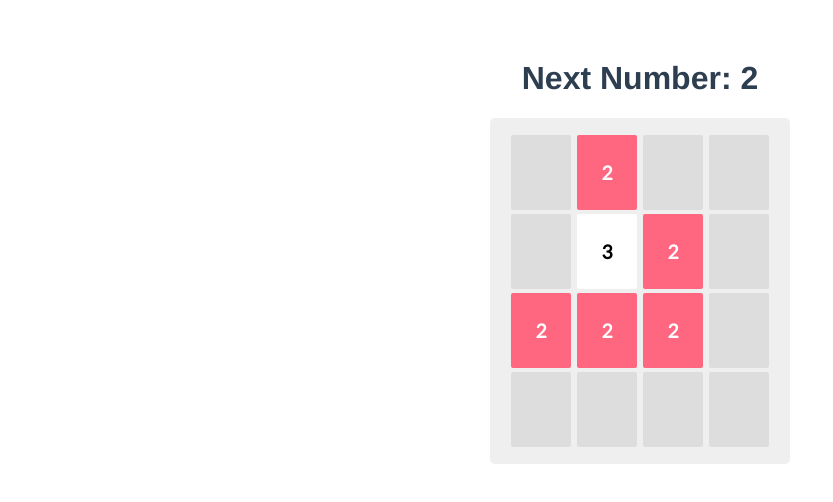
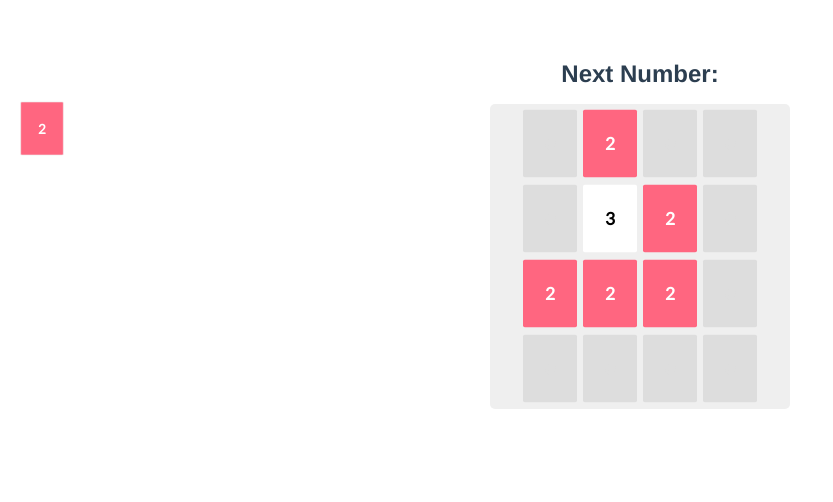
Before and after one commit to theryaz/threes, a Vue app: page / in a window 1280 px wide. Shown: the top 502 px of the page, without its empty margins (0-833 px from the left). Built offline with nearby package versions, Linux system fonts and the light colour scheme.

Commit message:
WIP Refactoring to animate cells

```diff
--- a/src/components/Cell.vue
+++ b/src/components/Cell.vue
@@ -1,5 +1,8 @@
 <template>
-  <div class="cell" v-bind:class="getClass()">
+  <div
+    class="cell"
+    :style="styleObject"
+    :class="getClass()">
     {{ this.Value() }}
   </div>
 </template>
@@ -10,7 +13,13 @@ export default {
   name: 'Cell',
   props:{
     row: Number,
-    col: Number
+    col: Number,
+    initialValue: Number,
+  },
+  mounted(){
+    if(this.initialValue){
+      this.setValue(this.initialValue);
+    }
   },
   data() {
     return {
@@ -18,51 +27,29 @@ export default {
       setValue: (v) => this.state.grid[this.row - 1][this.col - 1] = v,
       getClass(){
         let value = this.state.grid[this.row - 1][this.col - 1];
-        if(value === 1){
-          return 'blue';
-        }else if(value === 2){
-          return 'red';
-        }else if(value === 3){
-          return 'white';
-        }else if(value === 0){
-          return 'empty';
-        }
-      }
+        return this.state.grid.getClass(value);
+      },
+      styleObject:{
+        top: this.getTop() + "px",
+        left: this.getLeft() + "px",
+      },
+      padding: 5
     };
+  },
+  methods: {
+    getTop(){
+      return ((this.row -1) * 75);
+    },
+    getLeft(){
+      return (this.col - 1) * (75 * 0.8);
+    }
   }
 }
 </script>
 
 <style lang="scss">
-  $size: 75px;
+  @import "../scss/cell";
   div.cell{
-    font-family: "lato";
-    background-color: white;
-    display: inline-block;
-    margin: 2px 3px;
-    width: $size * 0.8;
-    height: $size;
-    line-height: $size;
-    border-radius: 2px;
-    font-weight: bold;
-    font-size: 1.2rem;
-
-    &.blue{
-      color: white;
-      background-color: #66CCFF;
-    }
-    &.red{
-      color: white;
-      background-color: #FF6680;
-    }
-    &.white{
-      color: black;
-      background-color: #FFFFFF;
-    }
-    &.empty{
-      color: #DDD;
-      background-color: #DDD;
-    }
+    transform: scale(0.9) translateX(30px);
   }
-
 </style>
--- a/src/components/Game.vue
+++ b/src/components/Game.vue
@@ -1,9 +1,14 @@
 <template>
   <div>
-    <h1>Next Number: {{this.state.grid.nextNumber}}</h1>
+    <h1 id="title">
+      Next Number:
+      <div class="cell" :class="this.state.grid.getClass(this.state.grid.nextNumber)">
+        {{this.state.grid.nextNumber}}
+      </div>
+    </h1>
     <div id="playing-grid">
       <div v-for="row in rows" :key="row" class="row">
-        <my-cell v-for="col in columns" :key="col" :row="row" :col="col"/>
+        <my-cell v-for="col in columns" :key="col" :row="row" :col="col" :ref="'cell'+row+col"/>
       </div>
     </div>
   </div>
@@ -55,6 +60,9 @@ export default {
     });
 
   },
+  mounted(){
+    console.log("Refs", this.$refs);
+  },
   data() {
     return {
     }
@@ -68,12 +76,20 @@ export default {
 </script>
 
 <style lang="scss">
-  $size: 75px;
+  @import "../scss/cell";
+  #title{
+    font-size: 1.5rem;
+    div{
+      transform: scale(0.7);
+      border: 1px solid #EFEFEF;
+    }
+  }
   #playing-grid{
+    position: relative;
     background: #EFEFEF;
-    max-width: ($size * 4);
+    width: ($size * 4);
+    height: ($size * 4) + 5px;
     margin: auto;
-    padding: 15px 0px;
     border-radius: 5px;
   }
 
--- a/src/main.js
+++ b/src/main.js
@@ -11,7 +11,7 @@ const r_indexes = [3,2,1,0];
 
 function getRandom(min,max){
   return Math.floor(Math.random() * max) + min;
-};
+}
 var Grid = {
   nextNumber: getRandom(1,3),
   0:{
@@ -226,6 +226,17 @@ var Grid = {
       Grid.nextNumber = getRandom(1,3);
       // console.log("Number Added to",targetCell);
     }
+  },
+  getClass(value){
+    if(value === 1){
+      return 'blue';
+    }else if(value === 2){
+      return 'red';
+    }else if(value === 3){
+      return 'white';
+    }else if(value === 0){
+      return 'empty';
+    }
   }
 };
 var applicationState = {
--- /dev/null
+++ b/src/scss/_cell.scss
@@ -0,0 +1,32 @@
+
+$size: 75px;
+div.cell{
+  display: block;
+  position: absolute;
+  font-family: "lato";
+  background-color: white;
+  margin: 2px 3px;
+  width: $size * 0.8;
+  height: $size;
+  line-height: $size;
+  border-radius: 2px;
+  font-weight: bold;
+  font-size: 1.2rem;
+
+  &.blue{
+    color: white;
+    background-color: #66CCFF;
+  }
+  &.red{
+    color: white;
+    background-color: #FF6680;
+  }
+  &.white{
+    color: black;
+    background-color: #FFFFFF;
+  }
+  &.empty{
+    color: #DDD;
+    background-color: #DDD;
+  }
+}
```
